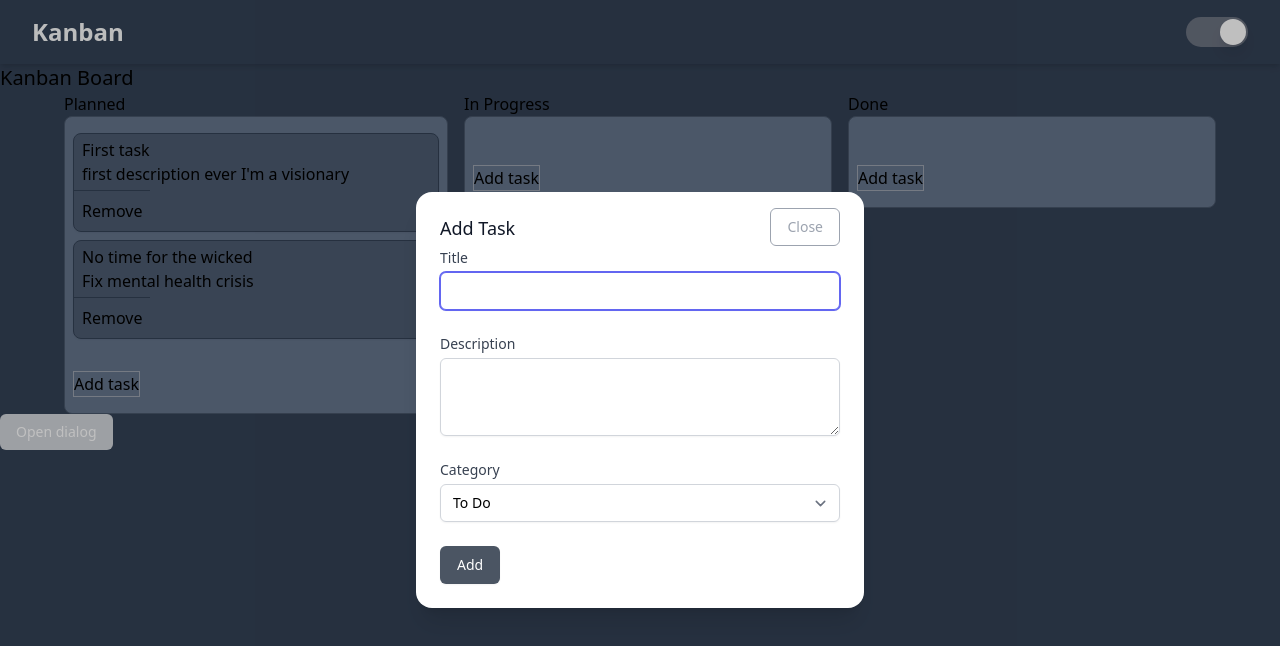
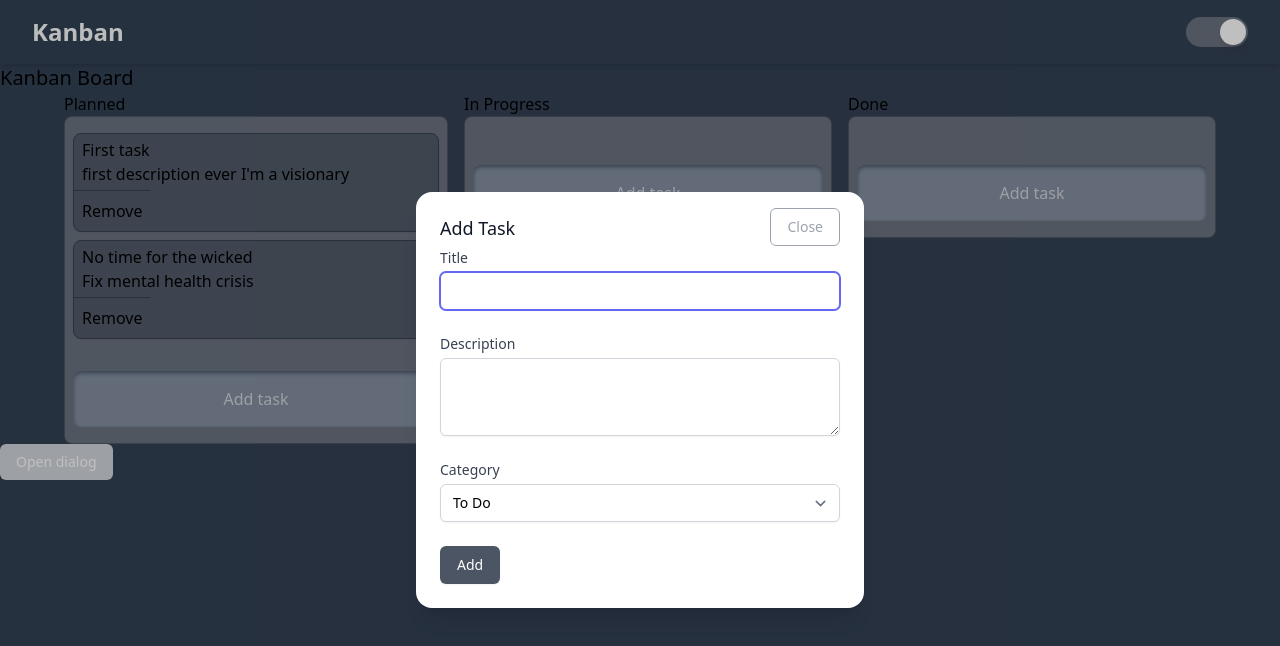
Before and after one commit to vlaier/Kanban-Boards, a Next.js app: page / in a window 1280 px wide. Shown: the top 646 px of the page. Built offline with nearby package versions, Linux system fonts and the light colour scheme.

Commit message:
refactor: small rewrite

```diff
--- a/src/components/board/card/Task.tsx
+++ b/src/components/board/card/Task.tsx
@@ -2,24 +2,24 @@ import { KanbanCard } from '..';
 import { useTasksDispatch } from '../BoardContext';
 import { DraggableItem } from '../dnd/Draggable';
 
-export const TaskCard: React.FC<{ task: KanbanCard }> = (props) => {
-  const { task } = { ...props };
+export const TaskCard: React.FC<KanbanCard> = (props) => {
+  const { id, title, description } = { ...props };
   const dispatch = useTasksDispatch();
   return (
-    <DraggableItem id={task.id}>
-      <div className="rounded-lg border dark:border-slate-700  shadow-sm  w-full overflow-hidden bg-gray-100 dark:bg-slate-600/80 divide-y divide-gray-400 dark:divide-slate-700">
+    <DraggableItem id={id}>
+      <div className="rounded-lg border dark:border-gray-700  shadow-sm  w-full overflow-hidden bg-gray-100 dark:bg-gray-600/80 divide-y divide-gray-400 dark:divide-gray-700">
         <div className="py-1 px-2 ">
           <div className="flex justify-start gap-2 items-center ">
-            <h3 className="">{task.title}</h3>
+            <h3 className="">{title}</h3>
           </div>
           <div className="flex justify-between items-baseline ">
-            {task.description}
+            {description}
           </div>
         </div>
         <button
           className="p-2"
           onClick={() => {
-            dispatch({ type: 'remove', id: task.id });
+            dispatch({ type: 'remove', id });
           }}
         >
           Remove
--- a/src/components/board/dnd/Droppable.tsx
+++ b/src/components/board/dnd/Droppable.tsx
@@ -15,8 +15,8 @@ export const Droppable: React.FC<{
       ref={setNodeRef}
       className={`${
         isOver
-          ? 'border bg-gray-200 border-gray-600/80 dark:bg-slate-400'
-          : 'border bg-gray-50 border-gray-200 dark:border-slate-600 dark:bg-slate-500'
+          ? 'border bg-gray-200 border-gray-600/80 dark:bg-gray-400'
+          : 'border bg-gray-50 border-gray-200 dark:border-gray-600 dark:bg-gray-500'
       }   bg-gray-300 rounded-lg flex items-center justify-center h-fit`}
     >
       {children}
--- a/src/components/board/section/Category.tsx
+++ b/src/components/board/section/Category.tsx
@@ -9,14 +9,16 @@ export const Category: React.FC<{ id: string; category: string }> = (props) => {
     return task.category === category;
   });
   const tasksElements = categoryTasks.map((task) => {
-    return <TaskCard task={task} key={task.id} />;
+    return <TaskCard {...task} key={task.id} />;
   });
   return (
     <Droppable id={category} data={{ category }}>
       <div className="w-full">
         <div className="space-y-2   py-4 px-2 w-full ">{tasksElements}</div>
         <div className="space-y-2   py-4 px-2 w-full ">
-          <button className="border border-gray-400">Add task</button>
+          <button className="rounded-lg shadow-inner dark:shadow-slate-600 shadow-gray-400  w-full overflow-hidden bg-gray-100 dark:bg-slate-400/60 py-4 dark:text-gray-300">
+            Add task
+          </button>
         </div>
       </div>
     </Droppable>
```
